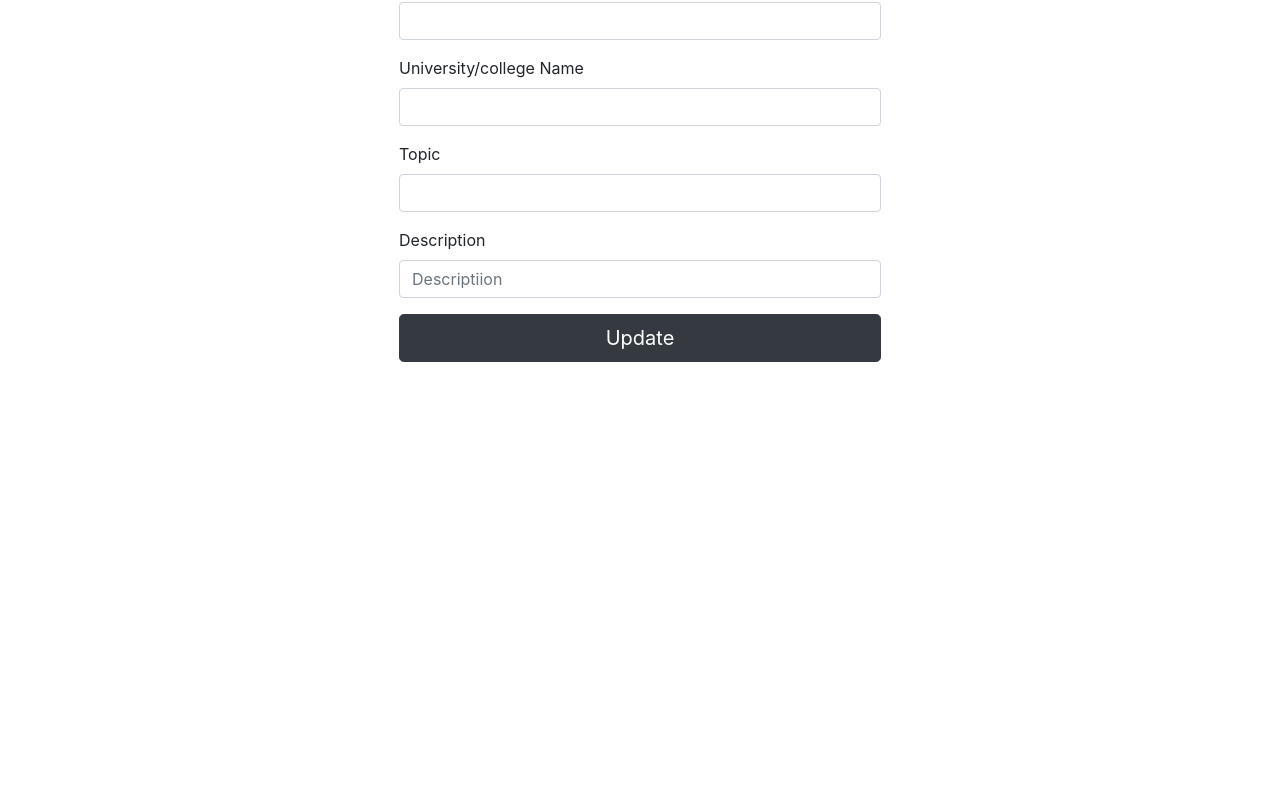
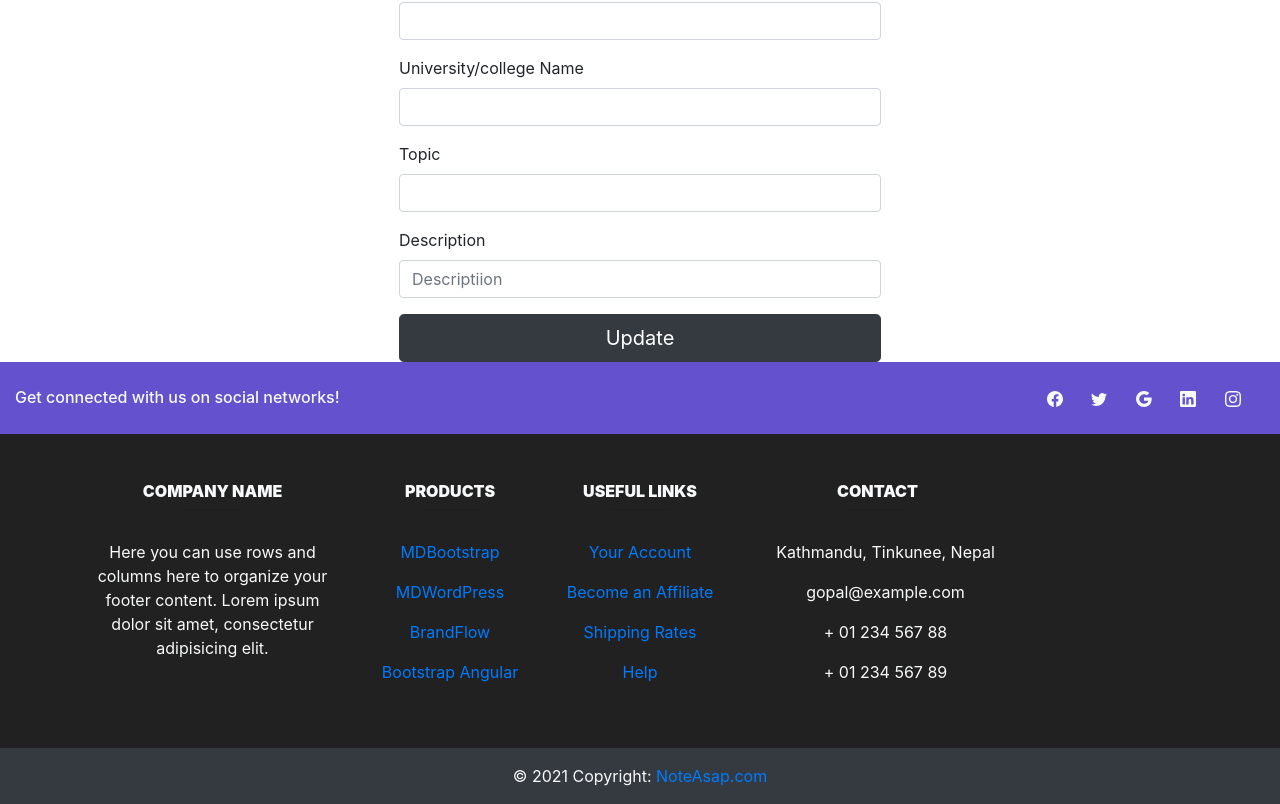
Before and after one commit to Gopa11313/NoteAsap-website-, a React (Create React App) app in the folder frontend/: page /updateNote/1 in a window 1280 px wide. Shown: the part 524-1328 px from the top of the page. Before the commit the page ends 886 px from the top, so only its background shows below. Built offline with nearby package versions, Linux system fonts and the light colour scheme; no server answers.

Commit message:
done with update note design

```diff
--- a/frontend/src/Body/UpdateNote.js
+++ b/frontend/src/Body/UpdateNote.js
@@ -1,6 +1,7 @@
 import { Component } from "react";
 import { Container, Form, Button } from 'react-bootstrap'
 import Axios from 'axios'
+import Footer from '../Footer/Footer'
 export class UpdateNote extends Component {
     state = {
         "file": "",
@@ -52,7 +53,7 @@ export class UpdateNote extends Component {
         data.append('description', this.state.c_name)
         data.append('userId', localStorage.getItem('id'))
         data.append('id', this.props.match.params.id)
-        Axios.put('http://localhost:90/Update/note/web' ,data, this.state.config)
+        Axios.put('http://localhost:90/Update/note/web', data, this.state.config)
             .then((response) => {
                 alert("successfully Updated!!")
                 console.log(response)
@@ -65,6 +66,7 @@ export class UpdateNote extends Component {
 
     render() {
         return (
+            <>
                 <Container style={{ "width": "40%" }}>
                     <h3>UpdateNote</h3>
                     <Form>
@@ -102,6 +104,8 @@ export class UpdateNote extends Component {
                     </Button>
                     </Form>
                 </Container>
+                <Footer />
+            </>
         )
     }
 }
```
Lines whose indentation alone changed are shown as unchanged.
